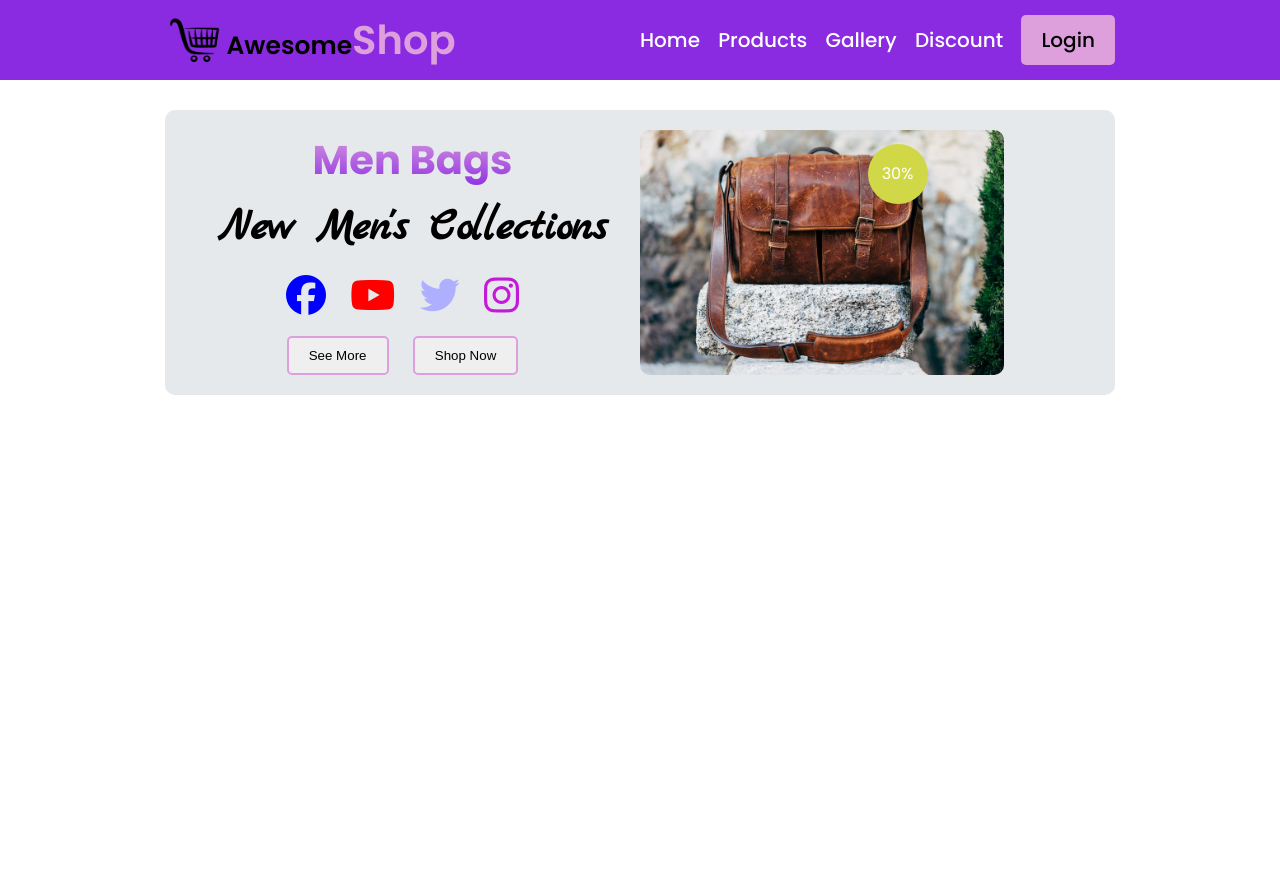
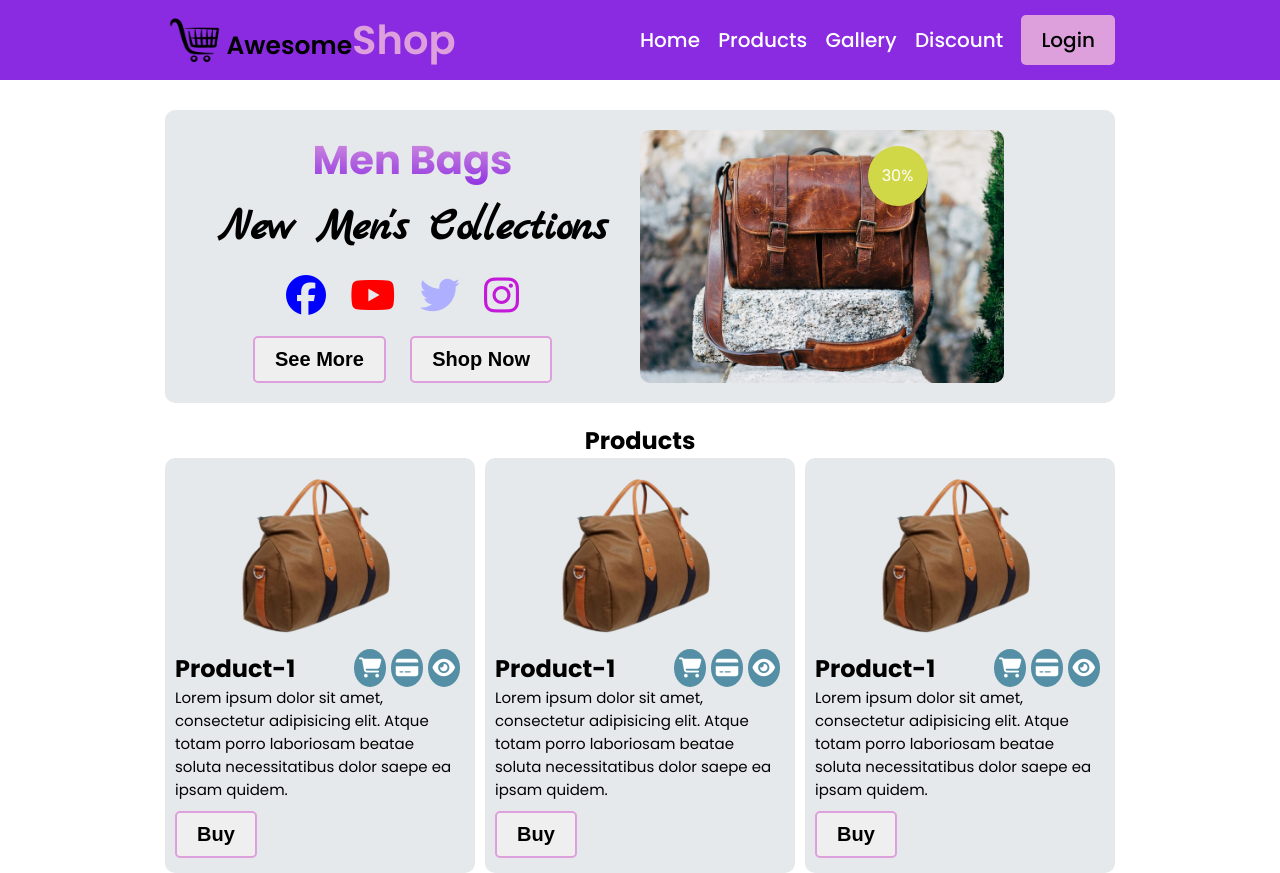
Before and after one commit to SohelShahid117/jaka-naka-shop, a plain HTML site: page index.html in a window 1280 px wide. Before the commit the page ends 800 px from the top, so only its background shows below. Drawn offline with Linux system fonts and the light colour scheme.

Commit message:
now complete product section

```diff
--- a/index.html
+++ b/index.html
@@ -60,6 +60,69 @@
                     30%
                 </div>
             </div>
+        </section>
+
+        <!-- product section starts here -->
+        <section class="product-section">
+            <h1 style="text-align: center; margin-top: 20px;">Products</h1>
+            <div class="grid-container">
+                <div class="single-product">
+                    <img src="./assets/images/products/bag.png" alt="">
+                    <div>
+                        <div class="heading-icons">
+                            <h2>Product-1</h2>
+                            <div>
+                                <span class="product-icons"><i class="fa-solid fa-cart-shopping"></i></span>
+                                <span class="product-icons"><i class="fa-solid fa-credit-card"></i></span>
+                                <span class="product-icons"><i class="fa-solid fa-eye"></i></span>
+                            </div>
+                        </div>
+                        <p style="font-size: 15px; text-align:left;">Lorem ipsum dolor sit amet, consectetur
+                            adipisicing elit. Atque
+                            totam porro laboriosam beatae
+                            soluta necessitatibus dolor saepe ea ipsam quidem.</p>
+                        <button class="common-button" style="margin-top: 10px;">Buy</button>
+                    </div>
+                </div>
+
+                <div class="single-product">
+                    <img src="./assets/images/products/bag.png" alt="">
+                    <div>
+                        <div class="heading-icons">
+                            <h2>Product-1</h2>
+                            <div>
+                                <span class="product-icons"><i class="fa-solid fa-cart-shopping"></i></span>
+                                <span class="product-icons"><i class="fa-solid fa-credit-card"></i></span>
+                                <span class="product-icons"><i class="fa-solid fa-eye"></i></span>
+                            </div>
+                        </div>
+                        <p style="font-size: 15px; text-align:left;">Lorem ipsum dolor sit amet, consectetur
+                            adipisicing elit. Atque
+                            totam porro laboriosam beatae
+                            soluta necessitatibus dolor saepe ea ipsam quidem.</p>
+                        <button class="common-button" style="margin-top: 10px;">Buy</button>
+                    </div>
+                </div>
+
+                <div class="single-product">
+                    <img src="./assets/images/products/bag.png" alt="">
+                    <div>
+                        <div class="heading-icons">
+                            <h2>Product-1</h2>
+                            <div>
+                                <span class="product-icons"><i class="fa-solid fa-cart-shopping"></i></span>
+                                <span class="product-icons"><i class="fa-solid fa-credit-card"></i></span>
+                                <span class="product-icons"><i class="fa-solid fa-eye"></i></span>
+                            </div>
+                        </div>
+                        <p style="font-size: 15px; text-align:left;">Lorem ipsum dolor sit amet, consectetur
+                            adipisicing elit. Atque
+                            totam porro laboriosam beatae
+                            soluta necessitatibus dolor saepe ea ipsam quidem.</p>
+                        <button class="common-button" style="margin-top: 10px;">Buy</button>
+                    </div>
+                </div>
+            </div>
 
         </section>
 
--- a/styles/responsive.css
+++ b/styles/responsive.css
@@ -28,4 +28,8 @@
         width: 100%;
         order: 1;
     }
+
+    .grid-container {
+        grid-template-columns: repeat(1, 1fr);
+    }
 }
--- a/styles/style.css
+++ b/styles/style.css
@@ -151,6 +151,8 @@ span {
     border: 2px solid plum;
     border-radius: 5px;
     margin-right: 20px;
+    font-size: 20px;
+    font-weight: bold;
     /* color: #fff; */
 }
 
@@ -172,3 +174,49 @@ span {
     left: 50%;
     /* % use korle best hobe ,choto boro j kono device e position same takbe */
 }
+
+/* product section style */
+.product-section {
+    max-width: 950px;
+    min-height: 200px;
+    /* border: 2px solid red; */
+    margin: 0 auto;
+}
+
+.grid-container {
+    min-width: 200px;
+    /* border: 2px solid blue; */
+    display: grid;
+    grid-template-columns: repeat(3, 1fr);
+    gap: 10px;
+}
+
+.single-product {
+    /* width: 30%; */
+    /* border: 2px solid orangered; */
+    padding: 0px 15px 15px 10px;
+    background-color: #e6e9eb;
+    border-radius: 10px;
+}
+
+.single-product img {
+    width: 70%;
+    display: block;
+    margin: 0 auto;
+}
+
+.heading-icons {
+    display: flex;
+    align-items: center;
+    /* justify-content: space-around; */
+    justify-content: space-between;
+}
+
+.product-icons {
+    background-color: rgb(85, 143, 165);
+    border-radius: 50%;
+    font-size: 20px;
+    padding: 5px;
+    text-align: center;
+    color: white;
+}
```
